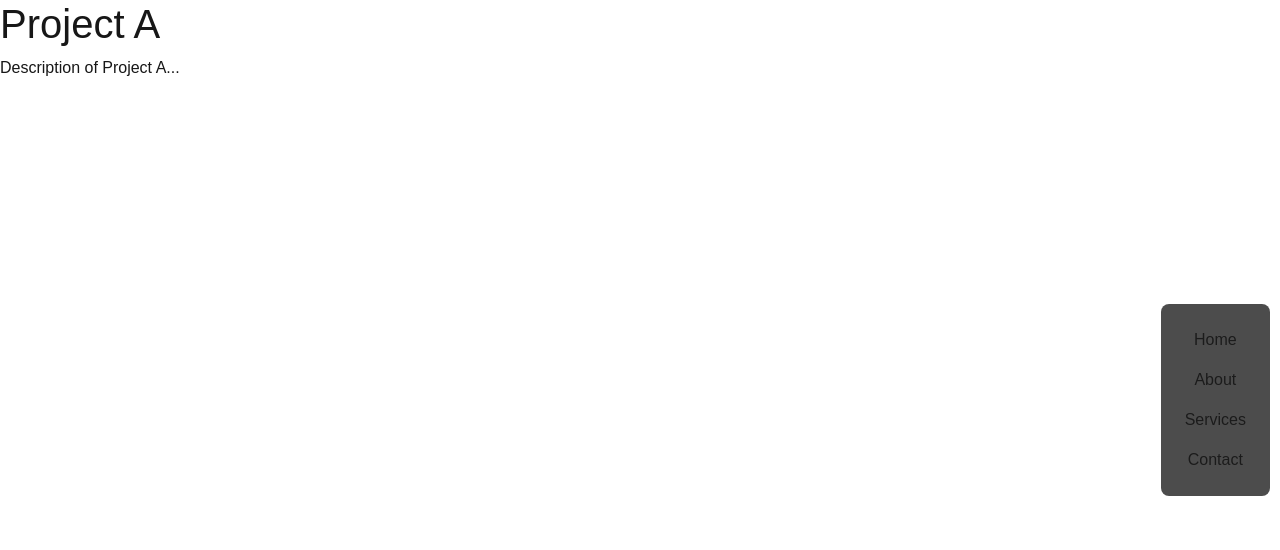
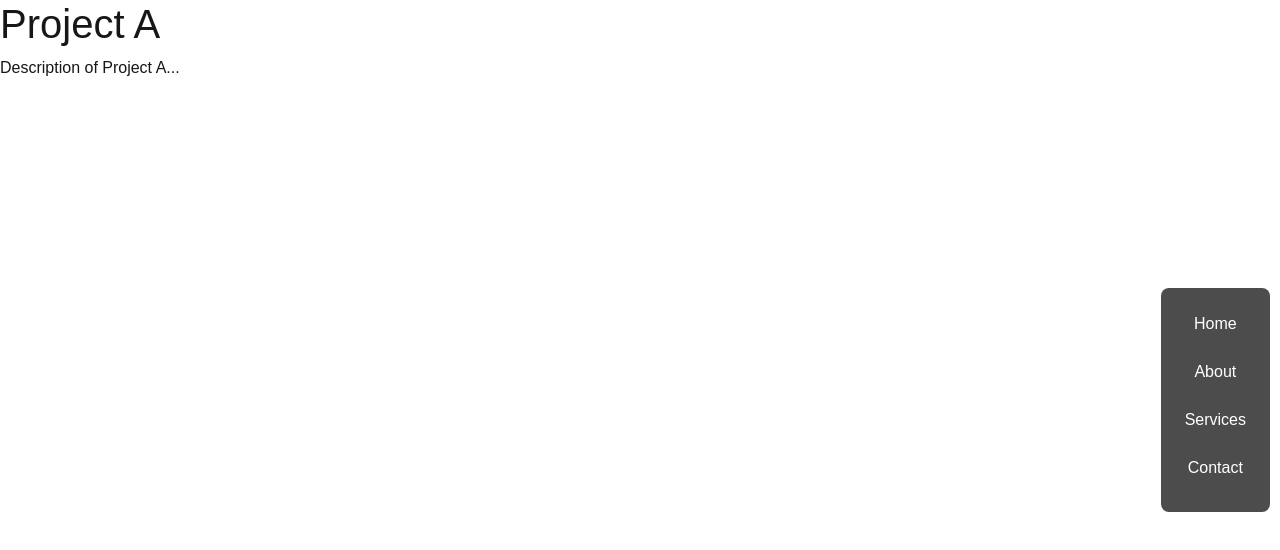
Before and after one commit to ElessarWillomoont/MyPhotofolio, a Next.js app: page /projects/project-a in a window 1280 px wide. Shown: the top 550 px of the page. Built offline with nearby package versions, Linux system fonts and the light colour scheme; no server answers.

Commit message:
refectory the navbar use custom name to prevent conflict
could change the color of navbar now

```diff
--- a/src/components/NavBar.module.css
+++ b/src/components/NavBar.module.css
@@ -1,7 +1,5 @@
-/* src/components/NavBar.module.css */
-
-/* 固定导航栏样式 */
-.fixedNav {
+/* 自定义导航栏样式 */
+.customFixedNav {
   position: fixed;
   right: 10px;
   top: 50%;
@@ -12,53 +10,52 @@
   z-index: 1000;
 }
 
-/* 链接样式 */
-.fixedNav .nav-link {
-  /* color: rgb(0, 136, 255) !important;   */
+/* 自定义导航栏链接样式 */
+.customNavLink {
+  color: rgb(255, 255, 255); /* 自定义颜色 */
   margin-bottom: 0.5rem;
   text-decoration: none;
 }
 
-/* .fixedNav .nav-link:hover {
-  color: rgb(0, 136, 255) !important;
-} */
+.customNavLink:hover {
+  color: rgb(255, 255, 255);
+}
 
-/* 窄屏汉堡菜单按钮样式 */
+/* 自定义汉堡菜单按钮样式 */
 .hamburgerButton {
   position: fixed;
   top: 45vh;
-  right: 0px; /* 紧贴右侧 */
+  right: 0px;
   width: 40px;
   height: 40px;
   background-color: rgba(0, 0, 0, 0.7);
-  color: var(--bs-nav-link-color); /* 使用局部变量 */
+  color: var(--bs-nav-link-color);
   font-size: 1.5rem;
   border: none;
   border-radius: 50%;
-  z-index: 1050; /* 确保按钮显示在遮罩层之上 */
-  transition: right 0.3s ease, background-color 0.3s ease; /* 添加背景颜色过渡效果 */
+  z-index: 1050;
+  transition: right 0.3s ease, background-color 0.3s ease;
 }
 
 .hamburgerButton:hover {
   background-color: rgba(0, 0, 0, 0.9);
 }
 
-/* 当 Offcanvas 打开时，汉堡按钮仍然保持亮色 */
 .hamburgerButtonShift {
-  right: 250px; /* 将按钮移动到 Offcanvas 左侧 */
-  background-color: rgba(0, 0, 0, 0.7); /* 保持亮色 */
+  right: 250px;
+  background-color: rgba(0, 0, 0, 0.7);
 }
 
 /* 自定义 Offcanvas 样式 */
 .customOffcanvas {
-  background-color: rgba(0, 0, 0, 0.8); /* 黑色半透明背景 */
-  color: var(--bs-nav-link-color); /* 设置 Offcanvas 内文字颜色 */
+  background-color: rgba(0, 0, 0, 0.8);
+  color: var(--bs-nav-link-color);
 }
 
-.customOffcanvas .nav-link {
-  color: var(--bs-nav-link-color) !important; /* 使用局部变量确保颜色一致 */
+.customOffcanvas .customNavLink {
+  color: var(--bs-nav-link-color);
 }
 
-.customOffcanvas .nav-link:hover {
-  color: #ddd !important; /* 悬停效果 */
+.customOffcanvas .customNavLink:hover {
+  color: #ddd;
 }
--- a/src/components/NavBar.tsx
+++ b/src/components/NavBar.tsx
@@ -1,12 +1,10 @@
-//src/components/NavBar.tsx
-
 "use client";
 
 import React, { useState, useEffect, useMemo } from 'react';
 import { Navbar, Offcanvas, Nav } from 'react-bootstrap';
 import styles from './NavBar.module.css';
 import { useAppLanguage } from '../context/LanguageContext';
-import Link from 'next/link';  // 引入 Next.js 的 Link 组件
+import Link from 'next/link';
 
 const NavBar: React.FC = () => {
   const [showOffcanvas, setShowOffcanvas] = useState(false);
@@ -34,23 +32,25 @@ const NavBar: React.FC = () => {
 
   return (
     <>
-      <Navbar expand="md" className={`d-none d-md-flex ${styles.fixedNav}`}>
-        <Nav className="flex-column text-center">
+      {/* 导航栏 */}
+      <Navbar expand="md" className={`d-none d-md-flex ${styles.customFixedNav}`}>
+        <Nav className={`flex-column text-center ${styles.customNav}`}>
           <Link href="/" legacyBehavior>
-            <a className="nav-link">{translations.home}</a>
+            <a className={`nav-link ${styles.customNavLink}`}>{translations.home}</a>
           </Link>
           <Link href="/about" legacyBehavior>
-            <a className="nav-link">{translations.about}</a>
+            <a className={`nav-link ${styles.customNavLink}`}>{translations.about}</a>
           </Link>
           <Link href="/services" legacyBehavior>
-            <a className="nav-link">{translations.services}</a>
+            <a className={`nav-link ${styles.customNavLink}`}>{translations.services}</a>
           </Link>
           <Link href="/contact" legacyBehavior>
-            <a className="nav-link">{translations.contact}</a>
+            <a className={`nav-link ${styles.customNavLink}`}>{translations.contact}</a>
           </Link>
         </Nav>
       </Navbar>
 
+      {/* 汉堡菜单按钮 */}
       <button
         className={`d-md-none ${styles.hamburgerButton} ${showOffcanvas ? styles.hamburgerButtonShift : ''}`}
         onClick={toggleOffcanvas}
@@ -59,6 +59,7 @@ const NavBar: React.FC = () => {
         ☰
       </button>
 
+      {/* Offcanvas */}
       <Offcanvas
         show={showOffcanvas}
         onHide={toggleOffcanvas}
@@ -70,18 +71,26 @@ const NavBar: React.FC = () => {
           <Offcanvas.Title>{translations.language}</Offcanvas.Title>
         </Offcanvas.Header>
         <Offcanvas.Body>
-          <Nav className="flex-column">
+          <Nav className={`flex-column ${styles.customNav}`}>
             <Link href="/" legacyBehavior>
-              <a className="nav-link" onClick={toggleOffcanvas}>{translations.home}</a>
+              <a className={`nav-link ${styles.customNavLink}`} onClick={toggleOffcanvas}>
+                {translations.home}
+              </a>
             </Link>
             <Link href="/about" legacyBehavior>
-              <a className="nav-link" onClick={toggleOffcanvas}>{translations.about}</a>
+              <a className={`nav-link ${styles.customNavLink}`} onClick={toggleOffcanvas}>
+                {translations.about}
+              </a>
             </Link>
             <Link href="/services" legacyBehavior>
-              <a className="nav-link" onClick={toggleOffcanvas}>{translations.services}</a>
+              <a className={`nav-link ${styles.customNavLink}`} onClick={toggleOffcanvas}>
+                {translations.services}
+              </a>
             </Link>
             <Link href="/contact" legacyBehavior>
-              <a className="nav-link" onClick={toggleOffcanvas}>{translations.contact}</a>
+              <a className={`nav-link ${styles.customNavLink}`} onClick={toggleOffcanvas}>
+                {translations.contact}
+              </a>
             </Link>
           </Nav>
         </Offcanvas.Body>
```
